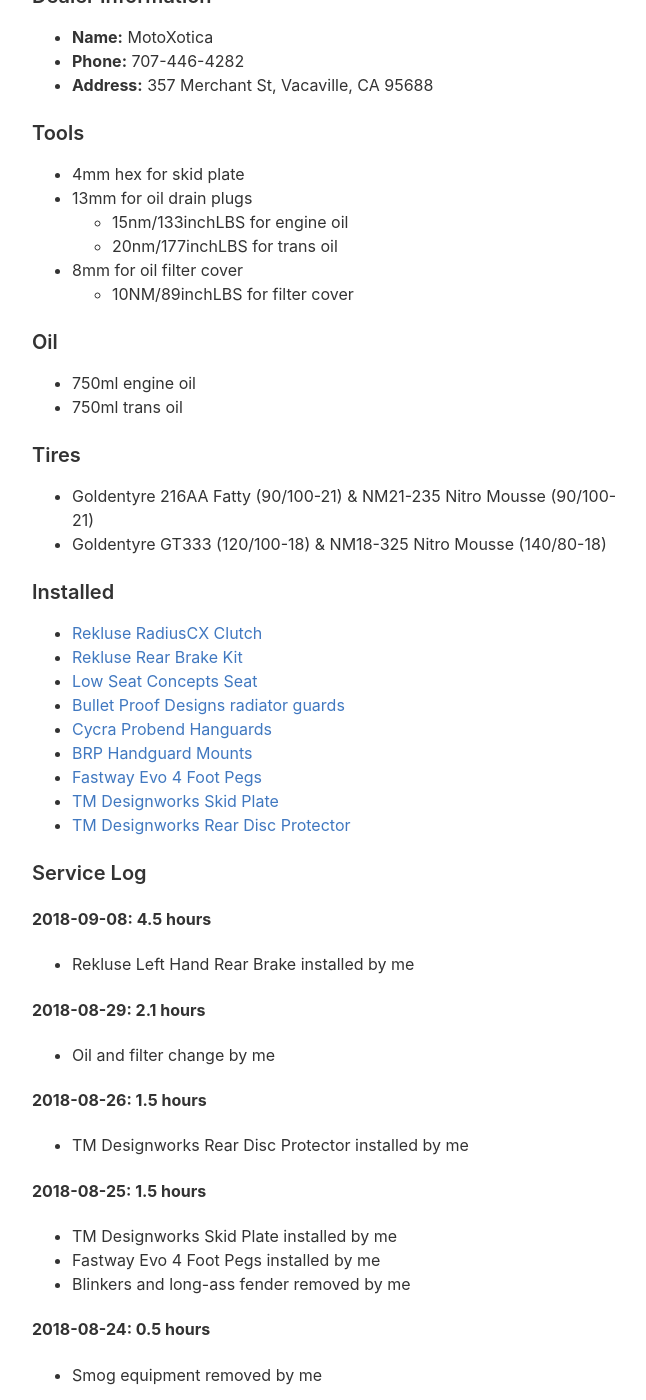
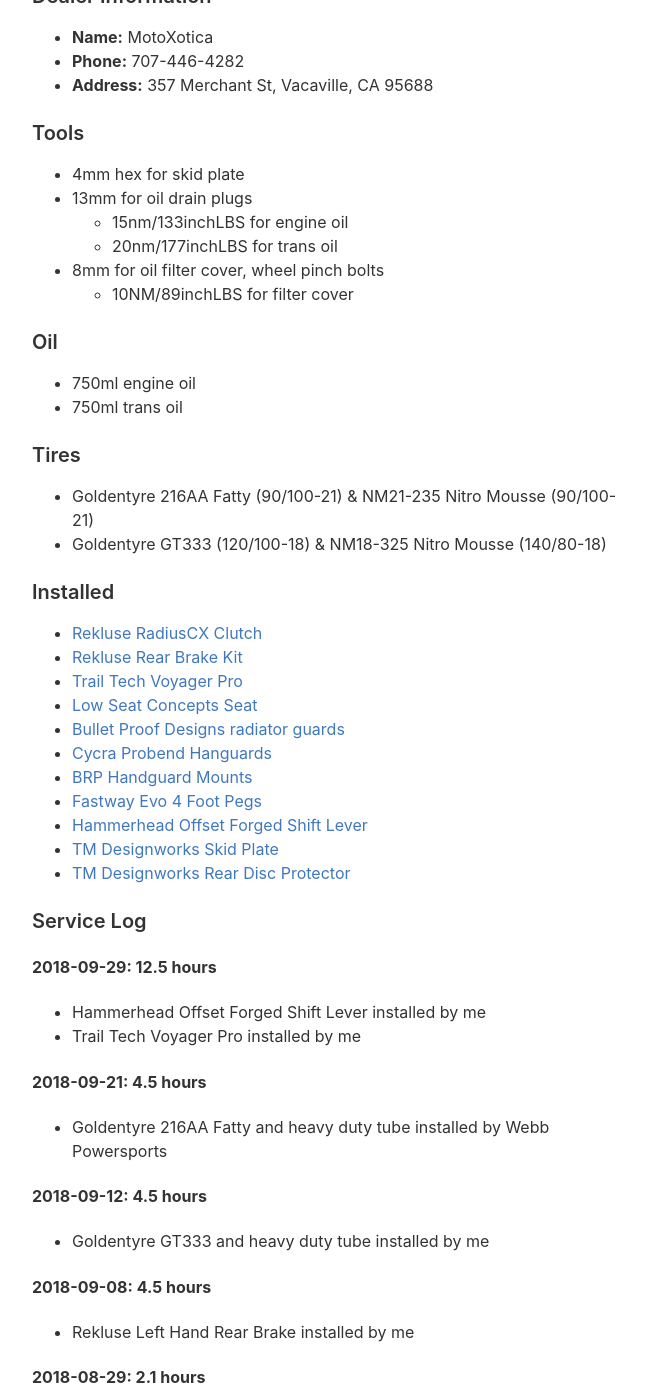
Before and after one commit to chrishunt/chrishunt.github.com, a Jekyll site: the page built from beta-390/index.md, in a window 1280 px wide and 1400 px high, scrolled down 940 px. Shown: the whole window, without its empty margins (308-954 px from the left). Built offline with Jekyll 4.4.1, drawn with Linux system fonts in a browser that asks for light colours; some of the changed text lies outside the part shown.

Commit message:
Update Beta 390 service log

```diff
--- a/beta-390/index.md
+++ b/beta-390/index.md
@@ -19,7 +19,7 @@
 ### About
 - **Chris Hunt:** [Instagram](https://chrshnt.com/2N80K3n) / [Email](mailto: c@chrishunt.co)
 - **Purchased:** 2018-08-24 at [MotoXotica](http://www.motoxotica.com/) in CA
-- **Hours:** 5
+- **Hours:** 12.5
 - **Color**: RAL 3020 Traffic Red
 
 ### Dealer Information
@@ -32,7 +32,7 @@
 - 13mm for oil drain plugs
   - 15nm/133inchLBS for engine oil
   - 20nm/177inchLBS for trans oil
-- 8mm for oil filter cover
+- 8mm for oil filter cover, wheel pinch bolts
   - 10NM/89inchLBS for filter cover
 
 ### Oil
@@ -46,15 +46,27 @@
 ### Installed
 - [Rekluse RadiusCX Clutch](https://chrshnt.com/2vMmAmE)
 - [Rekluse Rear Brake Kit](https://chrshnt.com/2w9RRjx)
+- [Trail Tech Voyager Pro](https://chrshnt.com/2Iu54c0)
 - [Low Seat Concepts Seat](https://chrshnt.com/2MCIwek)
 - [Bullet Proof Designs radiator guards](https://chrshnt.com/2KRY5Jg)
 - [Cycra Probend Hanguards](http://chrshnt.com/2qxU3Ro)
 - [BRP Handguard Mounts](https://chrshnt.com/2OVepv9)
 - [Fastway Evo 4 Foot Pegs](https://chrshnt.com/2w6He0W)
+- [Hammerhead Offset Forged Shift Lever](https://chrshnt.com/2IswcYK)
 - [TM Designworks Skid Plate](https://chrshnt.com/2PsqtFi)
 - [TM Designworks Rear Disc Protector](https://chrshnt.com/2KUocPQ)
 
 ### Service Log
+
+#### 2018-09-29: 12.5 hours
+- Hammerhead Offset Forged Shift Lever installed by me
+- Trail Tech Voyager Pro installed by me
+
+#### 2018-09-21: 4.5 hours
+- Goldentyre 216AA Fatty and heavy duty tube installed by Webb Powersports
+
+#### 2018-09-12: 4.5 hours
+- Goldentyre GT333 and heavy duty tube installed by me
 
 #### 2018-09-08: 4.5 hours
 - Rekluse Left Hand Rear Brake installed by me
```
Also changed, not shown: other parts of beta-390/index.md (+0 -1 lines).
